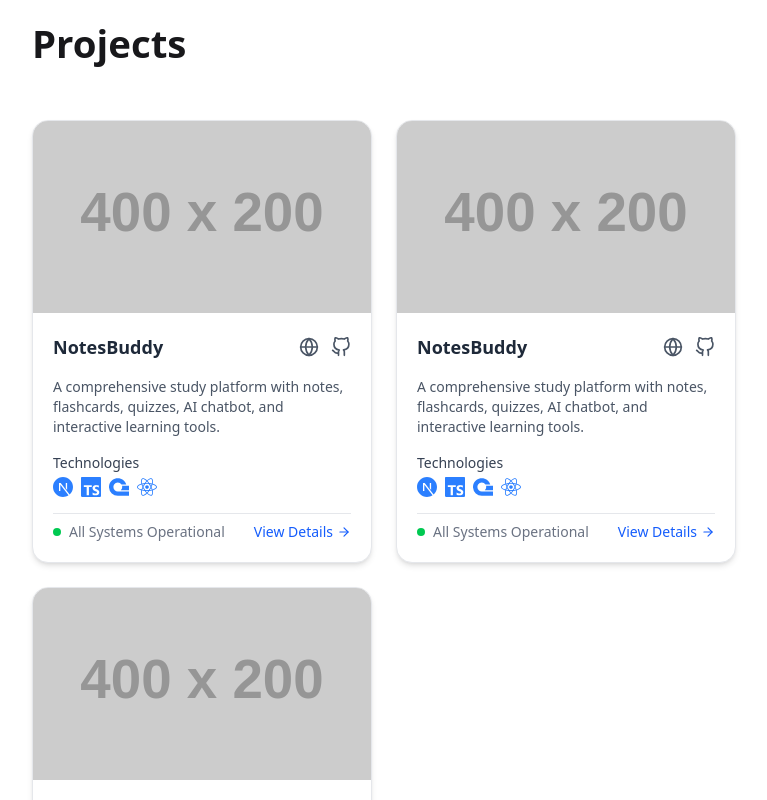
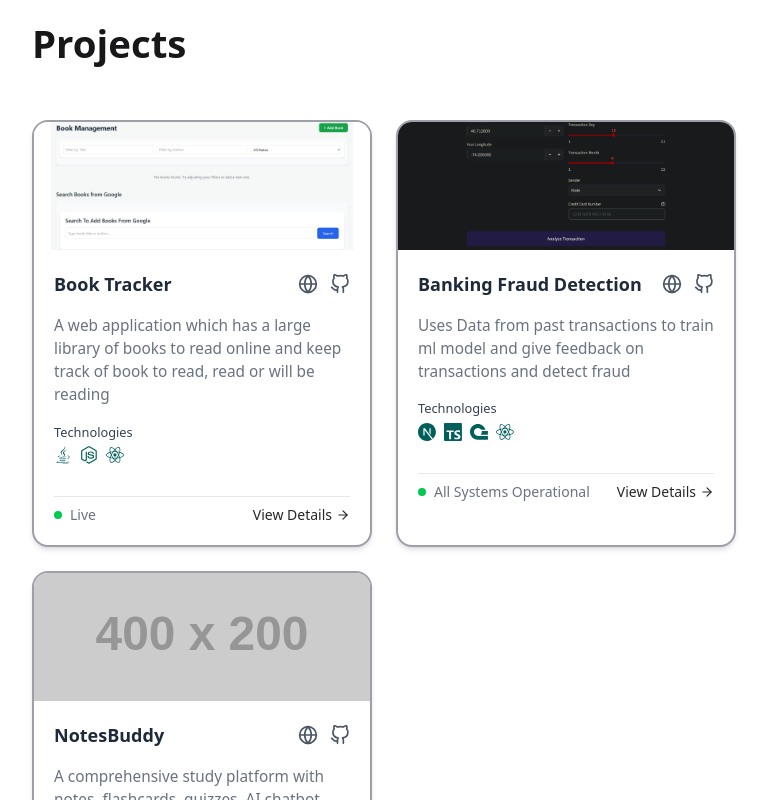
Before and after one commit to chaturvedinitin/PortfolioNitinChaturvedi, a React (Vite) app in the folder frontend/: page / in a window 1280 px wide. Shown: the part 500-1300 px from the top of the page, without its empty margins (256-1023 px from the left). Built offline with nearby package versions, Linux system fonts and the light colour scheme.

Commit message:
added projects detail

```diff
--- a/frontend/src/components/Card.jsx
+++ b/frontend/src/components/Card.jsx
@@ -4,16 +4,16 @@ const Card = ({ project }) => {
   const { image, title, liveUrl, githubUrl, description, technologies, status, detailsUrl } = project;
 
   return (
-    <div className="bg-white rounded-2xl shadow-md overflow-hidden hover:shadow-lg transition-shadow duration-300 border border-gray-200">
+    <div className="bg-white rounded-2xl shadow-md overflow-hidden hover:shadow-lg transition-shadow duration-300 border-2 border-zinc-400">
       {/* Project Image */}
       <img
         src={image}
         alt={`${title} project screenshot`}
-        className="w-full h-48 object-cover"
+        className="w-full h-[10vw] object-cover hover:blur-xs transform duration-500 ease-in-out"
       />
 
       {/* Project Details */}
-      <div className="p-5 space-y-4">
+      <div className="flex flex-col justify-around p-5 space-y-4">
         {/* Header: Title and Links */}
         <div className="flex items-center justify-between">
           <h3 className="text-lg font-semibold text-gray-800">{title}</h3>
@@ -24,7 +24,7 @@ const Card = ({ project }) => {
                 target="_blank"
                 rel="noopener noreferrer"
                 aria-label={`${title} live demo`}
-                className="hover:text-blue-600"
+                className="hover:text-black"
               >
                 <FiGlobe className="text-xl" />
               </a>
@@ -44,14 +44,14 @@ const Card = ({ project }) => {
         </div>
 
         {/* Description */}
-        <p className="text-sm text-gray-600">{description}</p>
+        <p className="text-[1.2vw] text-gray-500">{description}</p>
 
         {/* Technologies */}
         <div>
-          <p className="text-sm font-medium text-gray-700 mb-1">Technologies</p>
+          <p className="text-[1vw] font-medium text-gray-700 mb-1">Technologies</p>
           <div className="flex flex-wrap gap-2">
             {technologies.map((TechIcon, index) => (
-              <div key={index} className="text-xl text-blue-500">
+              <div key={index} className="text-[1.4vw] text-teal-800">
                 <TechIcon />
               </div>
             ))}
@@ -66,7 +66,7 @@ const Card = ({ project }) => {
           </div>
           <a
             href={detailsUrl}
-            className="text-sm text-blue-600 font-medium flex items-center gap-1 hover:underline"
+            className="text-sm text-zinc-800 font-medium flex items-center gap-1 hover:underline"
           >
             View Details <FiArrowRight className="text-sm" />
           </a>
--- a/frontend/src/pages/Introduction.jsx
+++ b/frontend/src/pages/Introduction.jsx
@@ -2,7 +2,7 @@ import React from 'react'
 import { Link } from 'react-router-dom'
 import Logo from '../assets/images.png'
 import { IoLogoJavascript } from "react-icons/io5";
-import { FaReact } from "react-icons/fa";
+import { FaJava, FaReact } from "react-icons/fa";
 import { RiNextjsFill } from "react-icons/ri";
 import { FaNodeJs } from "react-icons/fa";
 import { CgFileDocument } from "react-icons/cg";
@@ -12,27 +12,28 @@ import { PiGithubLogoLight } from 'react-icons/pi';
 import { SiLeetcode } from "react-icons/si";
 import { RiTwitterXFill } from "react-icons/ri";
 import { SiNextdotjs, SiTypescript, SiAppwrite } from "react-icons/si";
-import { MdHomeFilled } from 'react-icons/md';
+import { MdHomeFilled, MdJavascript } from 'react-icons/md';
 import Card from '../components/Card';
-
+import ProjectImg1 from '../assets/Project1.png'
+import ProjectImg3 from '../assets/Project2.png'
 const Introduction = () => {
     const stackStyle = "text-xs md:text-sm lg:text-[0.8vw] bg-zinc-800 text-white font-semibold py-1 px-2 md:py-[0.1vw] md:px-[0.3vw] border border-zinc-700 rounded-md inline-flex items-center whitespace-nowrap m-1";
     const Project1 = {
-        image: 'https://via.placeholder.com/400x200', // Replace with your project image URL
-        title: 'NotesBuddy',
-        liveUrl: 'https://example.com',
-        githubUrl: 'https://github.com/example/notesbuddy',
-        description: 'A comprehensive study platform with notes, flashcards, quizzes, AI chatbot, and interactive learning tools.',
-        technologies: [SiNextdotjs, SiTypescript, SiAppwrite, FaReact], // Pass icon components in an array
-        status: 'All Systems Operational',
+        image: ProjectImg1,
+        title: 'Book Tracker',
+        liveUrl: 'https://code-store8-cipher-school.vercel.app/',
+        githubUrl: 'https://github.com/chaturvedinitin/CodeStore8-CipherSchool',
+        description: 'A web application which has a large library of books to read online and keep track of book to read, read or will be reading',
+        technologies: [FaJava, FaNodeJs, FaReact, ],
+        status: 'Live',
         detailsUrl: '/projects/notesbuddy'
     };
     const Project2 = {
-        image: 'https://via.placeholder.com/400x200', // Replace with your project image URL
-        title: 'NotesBuddy',
+        image: ProjectImg3, // Replace with your project image URL
+        title: 'Banking Fraud Detection',
         liveUrl: 'https://example.com',
         githubUrl: 'https://github.com/example/notesbuddy',
-        description: 'A comprehensive study platform with notes, flashcards, quizzes, AI chatbot, and interactive learning tools.',
+        description: 'Uses Data from past transactions to train ml model and give feedback on transactions and detect fraud',
         technologies: [SiNextdotjs, SiTypescript, SiAppwrite, FaReact], // Pass icon components in an array
         status: 'All Systems Operational',
         detailsUrl: '/projects/notesbuddy'
@@ -137,8 +138,8 @@ const Introduction = () => {
 
                 <div className="grid grid-cols-1 sm:grid-cols-2 gap-6">
                     <Card project={Project1} />
-                    <Card project={Project1} />
-                    <Card project={Project1} />
+                    <Card project={Project2} />
+                    <Card project={Project3} />
                 </div>
                 <div className="text-zinc-600 p-[0.4vw] flex items-center justify-center">
                     <span className='border border-zinc-400 rounded-sm'>All Projects</span>
```
Also changed, not shown: frontend/src/assets/project1.png (added), frontend/src/assets/project2.png (added).
